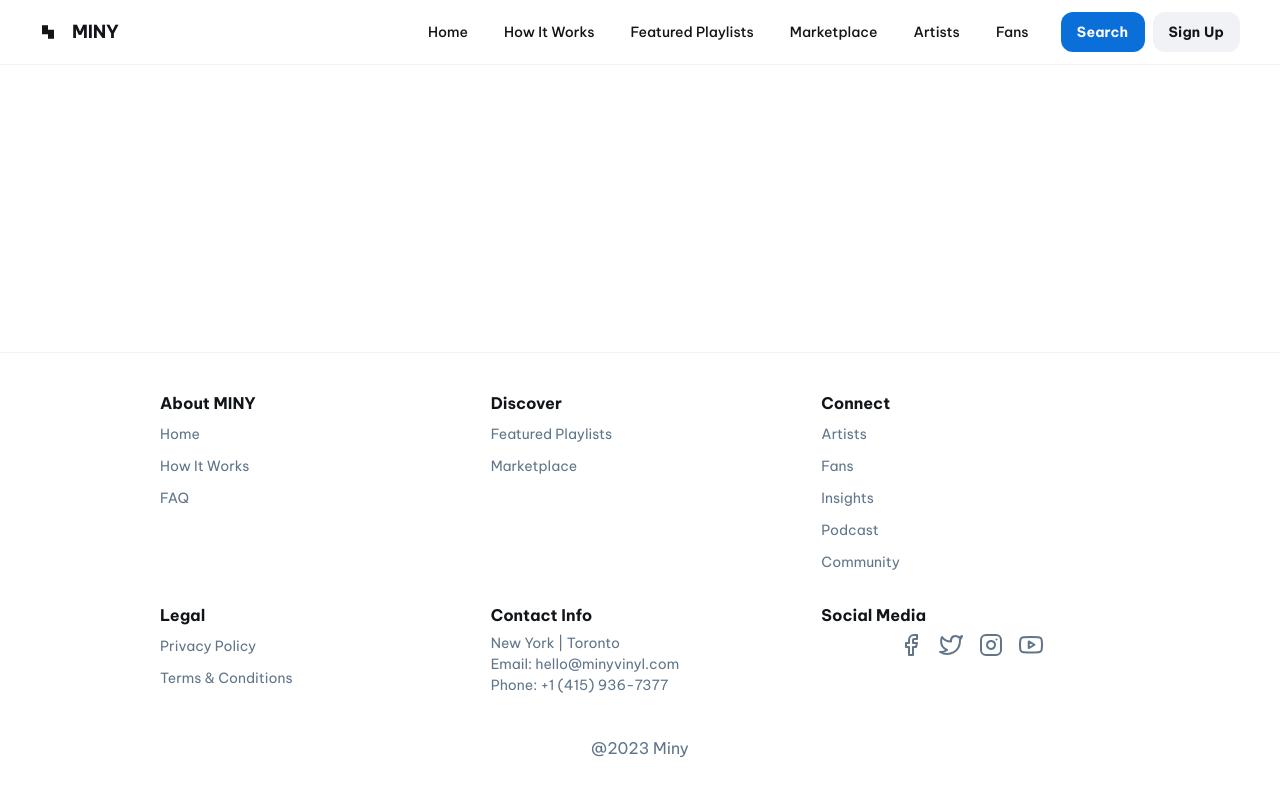
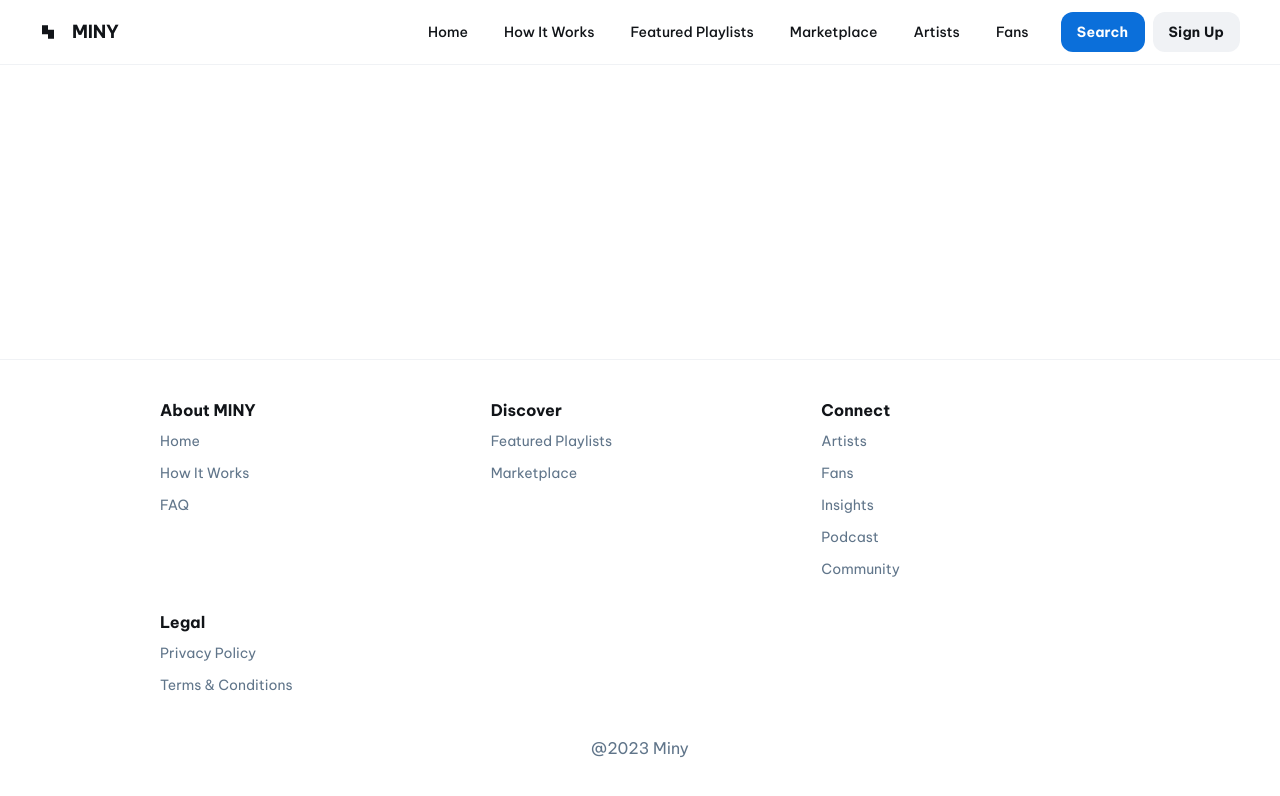
Before and after one commit to collectivewinca/miny, a Next.js app: page /components/Layout in a window 1280 px wide. Shown: the top 796 px of the page. Built offline with nearby package versions, Linux system fonts and the light colour scheme.

Commit message:
Update footer.js

```diff
--- a/pages/components/footer.js
+++ b/pages/components/footer.js
@@ -11,18 +11,18 @@ function Footer() {
             <h3 className="text-[#111418] text-base font-bold leading-tight">About MINY</h3>
             <ul className="space-y-2 mt-2">
               <li>
-                <Link href="/" passHref>
-                  <a className="text-[#60758a] text-sm font-normal leading-normal">Home</a>
+                <Link href="/" className="text-[#60758a] text-sm font-normal leading-normal">
+                  Home
                 </Link>
               </li>
               <li>
-                <Link href="/howitworks" passHref>
-                  <a className="text-[#60758a] text-sm font-normal leading-normal">How It Works</a>
+                <Link href="/howitworks" className="text-[#60758a] text-sm font-normal leading-normal">
+                  How It Works
                 </Link>
               </li>
               <li>
-                <Link href="/faq" passHref>
-                  <a className="text-[#60758a] text-sm font-normal leading-normal">FAQ</a>
+                <Link href="/faq" className="text-[#60758a] text-sm font-normal leading-normal">
+                  FAQ
                 </Link>
               </li>
             </ul>
@@ -33,13 +33,13 @@ function Footer() {
             <h3 className="text-[#111418] text-base font-bold leading-tight">Discover</h3>
             <ul className="space-y-2 mt-2">
               <li>
-                <Link href="/featured-playlists" passHref>
-                  <a className="text-[#60758a] text-sm font-normal leading-normal">Featured Playlists</a>
+                <Link href="/featured-playlists" className="text-[#60758a] text-sm font-normal leading-normal">
+                  Featured Playlists
                 </Link>
               </li>
               <li>
-                <Link href="/marketplace" passHref>
-                  <a className="text-[#60758a] text-sm font-normal leading-normal">Marketplace</a>
+                <Link href="/marketplace" className="text-[#60758a] text-sm font-normal leading-normal">
+                  Marketplace
                 </Link>
               </li>
             </ul>
@@ -50,28 +50,28 @@ function Footer() {
             <h3 className="text-[#111418] text-base font-bold leading-tight">Connect</h3>
             <ul className="space-y-2 mt-2">
               <li>
-                <Link href="/artists" passHref>
-                  <a className="text-[#60758a] text-sm font-normal leading-normal">Artists</a>
+                <Link href="/artists" className="text-[#60758a] text-sm font-normal leading-normal">
+                  Artists
                 </Link>
               </li>
               <li>
-                <Link href="/fans" passHref>
-                  <a className="text-[#60758a] text-sm font-normal leading-normal">Fans</a>
+                <Link href="/fans" className="text-[#60758a] text-sm font-normal leading-normal">
+                  Fans
                 </Link>
               </li>
               <li>
-                <Link href="/insights" passHref>
-                  <a className="text-[#60758a] text-sm font-normal leading-normal">Insights</a>
+                <Link href="/insights" className="text-[#60758a] text-sm font-normal leading-normal">
+                  Insights
                 </Link>
               </li>
               <li>
-                <Link href="/podcast" passHref>
-                  <a className="text-[#60758a] text-sm font-normal leading-normal">Podcast</a>
+                <Link href="/podcast" className="text-[#60758a] text-sm font-normal leading-normal">
+                  Podcast
                 </Link>
               </li>
               <li>
-                <Link href="/community" passHref>
-                  <a className="text-[#60758a] text-sm font-normal leading-normal">Community</a>
+                <Link href="/community" className="text-[#60758a] text-sm font-normal leading-normal">
+                  Community
                 </Link>
               </li>
             </ul>
@@ -82,75 +82,19 @@ function Footer() {
             <h3 className="text-[#111418] text-base font-bold leading-tight">Legal</h3>
             <ul className="space-y-2 mt-2">
               <li>
-                <Link href="/privacy-policy" passHref>
-                  <a className="text-[#60758a] text-sm font-normal leading-normal">Privacy Policy</a>
+                <Link href="/privacy-policy" className="text-[#60758a] text-sm font-normal leading-normal">
+                  Privacy Policy
                 </Link>
               </li>
               <li>
-                <Link href="/terms-conditions" passHref>
-                  <a className="text-[#60758a] text-sm font-normal leading-normal">Terms & Conditions</a>
+                <Link href="/terms-conditions" className="text-[#60758a] text-sm font-normal leading-normal">
+                  Terms & Conditions
                 </Link>
               </li>
             </ul>
           </div>
 
-          {/* Contact Info */}
-          <div>
-            <h3 className="text-[#111418] text-base font-bold leading-tight">Contact Info</h3>
-            <p className="text-[#60758a] text-sm font-normal leading-normal mt-2">New York | Toronto</p>
-            <p className="text-[#60758a] text-sm font-normal leading-normal">Email: hello@minyvinyl.com</p>
-            <p className="text-[#60758a] text-sm font-normal leading-normal">Phone: +1 (415) 936-7377</p>
-          </div>
-
-          {/* Social Media */}
-          <div>
-            <h3 className="text-[#111418] text-base font-bold leading-tight">Social Media</h3>
-            <ul className="flex justify-center space-x-4 mt-2">
-              <li>
-                <a href="#" className="text-[#60758a] text-sm font-normal leading-normal">
-                  <svg xmlns="http://www.w3.org/2000/svg" width="24" height="24" viewBox="0 0 24 24" fill="none"
-                    stroke="currentColor" strokeWidth="2" strokeLinecap="round" strokeLinejoin="round"
-                    className="feather feather-facebook">
-                    <path d="M18 2h-3a5 5 0 0 0-5 5v3H7v4h3v8h4v-8h3l1-4h-4V7a1 1 0 0 1 1-1h3z"></path>
-                  </svg>
-                </a>
-              </li>
-              <li>
-                <a href="#" className="text-[#60758a] text-sm font-normal leading-normal">
-                  <svg xmlns="http://www.w3.org/2000/svg" width="24" height="24" viewBox="0 0 24 24" fill="none"
-                    stroke="currentColor" strokeWidth="2" strokeLinecap="round" strokeLinejoin="round"
-                    className="feather feather-twitter">
-                    <path
-                      d="M23 3a10.9 10.9 0 0 1-3.14 1.53 4.48 4.48 0 0 0-7.86 3v1A10.66 10.66 0 0 1 3 4s-4 9 5 13a11.64 11.64 0 0 1-7 2c9 5 20 0 20-11.5a4.5 4.5 0 0 0-.08-.83A7.72 7.72 0 0 0 23 3z">
-                    </path>
-                  </svg>
-                </a>
-              </li>
-              <li>
-                <a href="#" className="text-[#60758a] text-sm font-normal leading-normal">
-                  <svg xmlns="http://www.w3.org/2000/svg" width="24" height="24" viewBox="0 0 24 24" fill="none"
-                    stroke="currentColor" strokeWidth="2" strokeLinecap="round" strokeLinejoin="round"
-                    className="feather feather-instagram">
-                    <rect x="2" y="2" width="20" height="20" rx="5" ry="5"></rect>
-                    <path d="M16 11.37A4 4 0 1 1 12.63 8 4 4 0 0 1 16 11.37z"></path>
-                    <line x1="17.5" y1="6.5" x2="17.51" y2="6.5"></line>
-                  </svg>
-                </a>
-              </li>
-              <li>
-                <a href="#" className="text-[#60758a] text-sm font-normal leading-normal">
-                  <svg xmlns="http://www.w3.org/2000/svg" width="24" height="24" viewBox="0 0 24 24" fill="none"
-                    stroke="currentColor" strokeWidth="2" strokeLinecap="round" strokeLinejoin="round"
-                    className="feather feather-youtube">
-                    <path
-                      d="M22.54 6.42a2.78 2.78 0 0 0-1.94-2C18.88 4 12 4 12 4s-6.88 0-8.6.46a2.78 2.78 0 0 0-1.94 2A29 29 0 0 0 1 11.75a29 29 0 0 0 .46 5.33A2.78 2.78 0 0 0 3.4 19c1.72.46 8.6.46 8.6.46s6.88 0 8.6-.46a2.78 2.78 0 0 0 1.94-2 29 29 0 0 0 .46-5.25 29 29 0 0 0-.46-5.33z">
-                    </path>
-                    <polygon points="9.75 15.02 15.5 11.75 9.75 8.48 9.75 15.02"></polygon>
-                  </svg>
-                </a>
-              </li>
-            </ul>
-          </div>
+          {/* Contact Info and Social Media sections remain unchanged */}
         </div>
         <p className="text-[#60758a] text-base font-normal leading-normal mt-10 text-center">@2023 Miny</p>
       </div>
```
